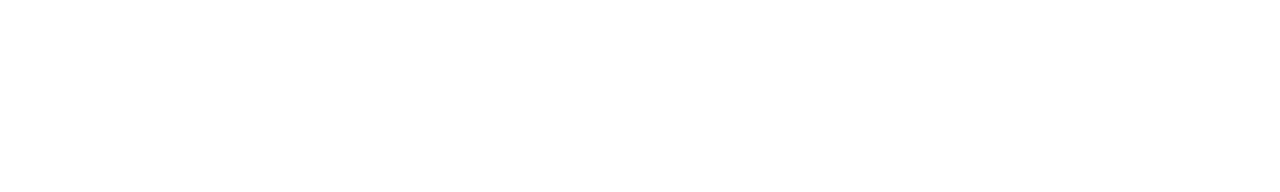
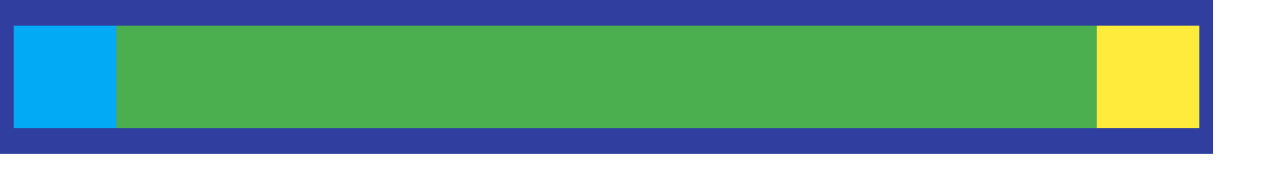
Before and after one commit to gennipher/exercicios-html-css, a plain HTML site: page box-project/src/07/index.html in a window 1280 px wide. Drawn offline with Linux system fonts and the light colour scheme.

Commit message:
imagem adicionada

```diff
--- a/box-project/src/07/index.html
+++ b/box-project/src/07/index.html
@@ -1,14 +1,38 @@
 <!DOCTYPE html>
 <html>
   <head>
+    <meta charset="UTF-8">
+    <meta name="viewport" content="width=device-width, initial-scale=1">
     <title>Box Project</title>
     <style>
+      * {
+        box-sizing: border-box;
+      }
+
       body {
         margin: 0;
       }
+
+      section {
+        width: 100%;
+        height: 100%;
+      }
+
+      img {
+        max-width: 1213px;
+      }
+
     </style>
   </head>
   <body>
-    <!-- Coloque seu código aqui embaixo -->
+
+    <div class="container">
+      <section>
+        <div class="img">
+          <img src="07.png" alt="img07">
+        </div>
+      </section>
+    </div>
+
   </body>
 </html>
```
